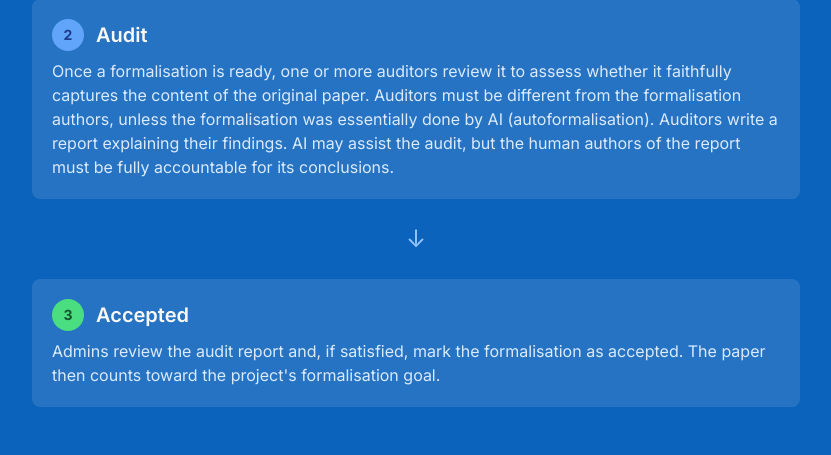
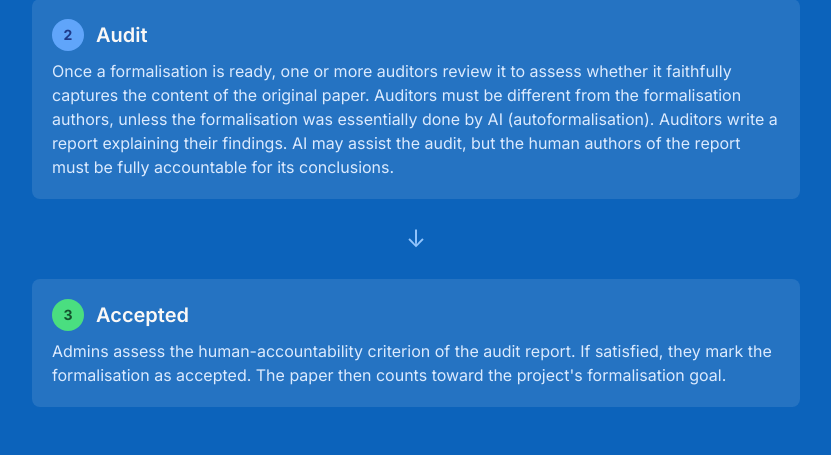
Before and after one commit to ccchallenge-org/ccchallenge, a FastAPI app: template backend/templates/method.html in a window 1280 px wide. Shown: the part 505-960 px from the top of the page, without its empty margins (224-1055 px from the left). Run offline with FastAPI, Linux system fonts and the light colour scheme; the template is opened without the code that fills it, so the values that code supplies are empty; parts of the project's set-up code (start-up, migrations or seed data) failed here and were passed over; some libraries are stand-ins or nearby versions.

Commit message:
Clarify that admins assess human-accountability criterion of audit reports
Co-Authored-By: Claude Opus 4.6 <noreply@anthropic.com>

```diff
--- a/backend/templates/contribute.html
+++ b/backend/templates/contribute.html
@@ -69,7 +69,7 @@
                 The goal of an audit report is to assess whether a formalisation faithfully captures the content of the original paper &mdash; and if not, to explain why.
                 Auditors must be different from the formalisation authors, unless the formalisation was essentially done by AI (autoformalisation).
                 You may use AI to assist, but the human authors of the report must be 100% accountable for its content.
-                Admins will review the audit report and decide whether to accept the formalisation.
+                Admins will assess the human-accountability criterion of the audit report and decide whether to accept the formalisation.
             </p>
         </div>
 
--- a/backend/templates/method.html
+++ b/backend/templates/method.html
@@ -47,7 +47,7 @@
                 <h2 class="text-xl font-semibold">Accepted</h2>
             </div>
             <p class="text-blue-100">
-                Admins review the audit report and, if satisfied, mark the formalisation as accepted. The paper then counts toward the project's formalisation goal.
+                Admins assess the human-accountability criterion of the audit report. If satisfied, they mark the formalisation as accepted. The paper then counts toward the project's formalisation goal.
             </p>
         </div>
 
```
